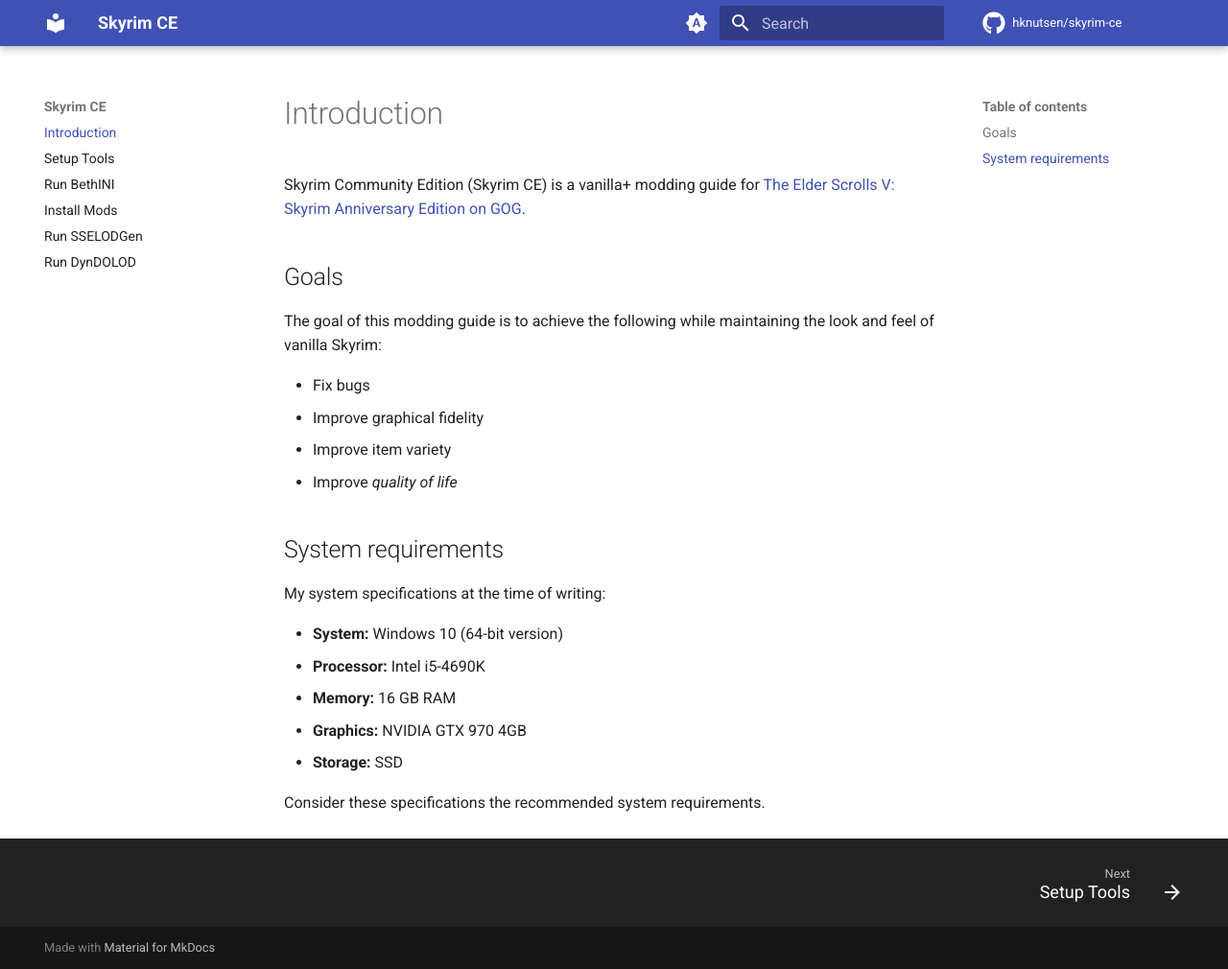
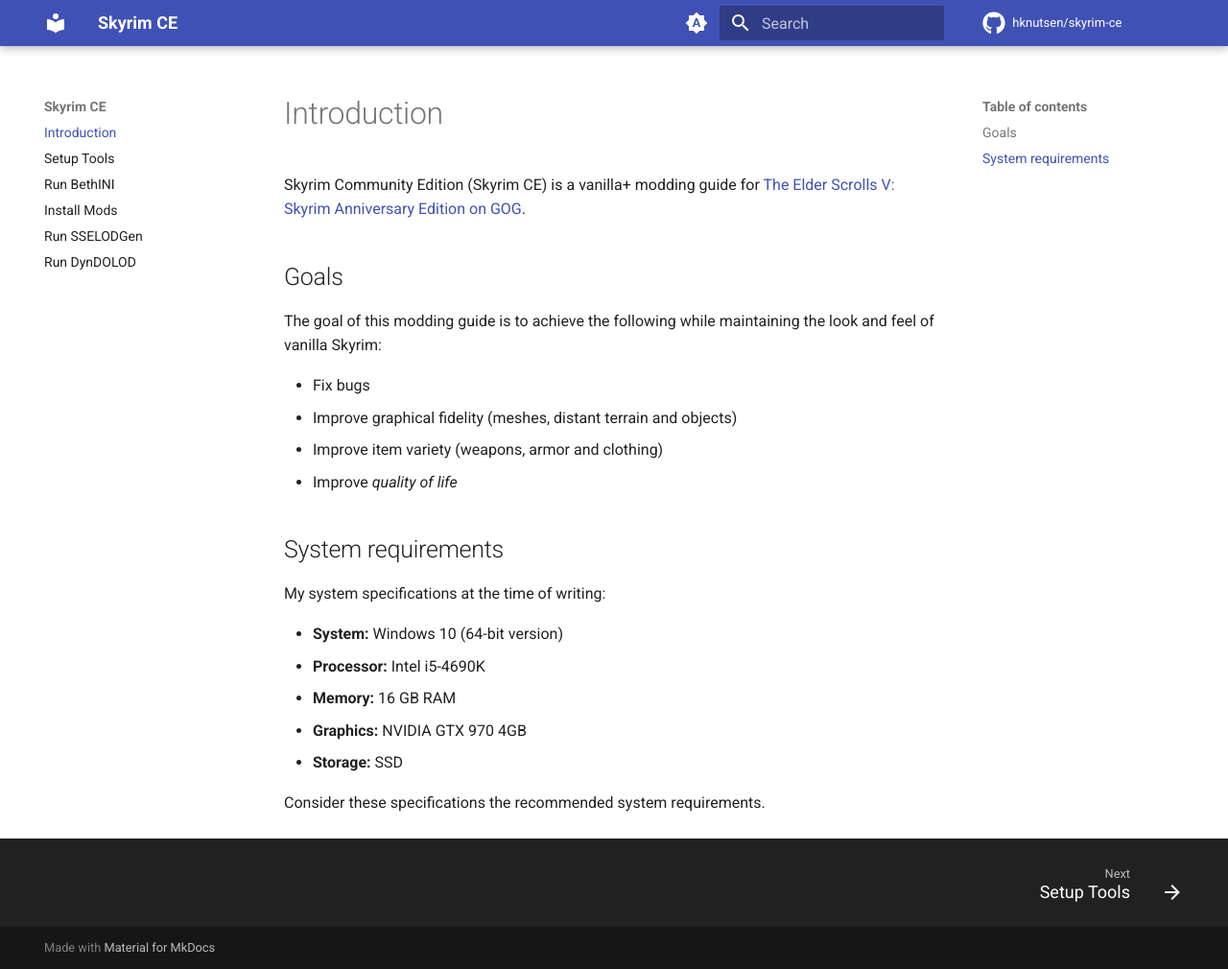
Before and after one commit to hknutsen/skyrim-ce, an MkDocs documentation site: the page built from docs/index.md, in a window 1280 px wide and 1010 px high. Shown: the whole window at 96% size. Built offline with MkDocs 1.6.1 and Material for MkDocs 9.7.7, drawn with Linux system fonts in a browser that asks for light colours; comment, search, counter and statistics services are not loaded.

Commit message:
Update index.md

```diff
--- a/docs/index.md
+++ b/docs/index.md
@@ -7,8 +7,8 @@
 The goal of this modding guide is to achieve the following while maintaining the look and feel of vanilla Skyrim:
 
 - Fix bugs
-- Improve graphical fidelity
-- Improve item variety
+- Improve graphical fidelity (meshes, distant terrain and objects)
+- Improve item variety (weapons, armor and clothing)
 - Improve *quality of life*
 
 ## System requirements
```
